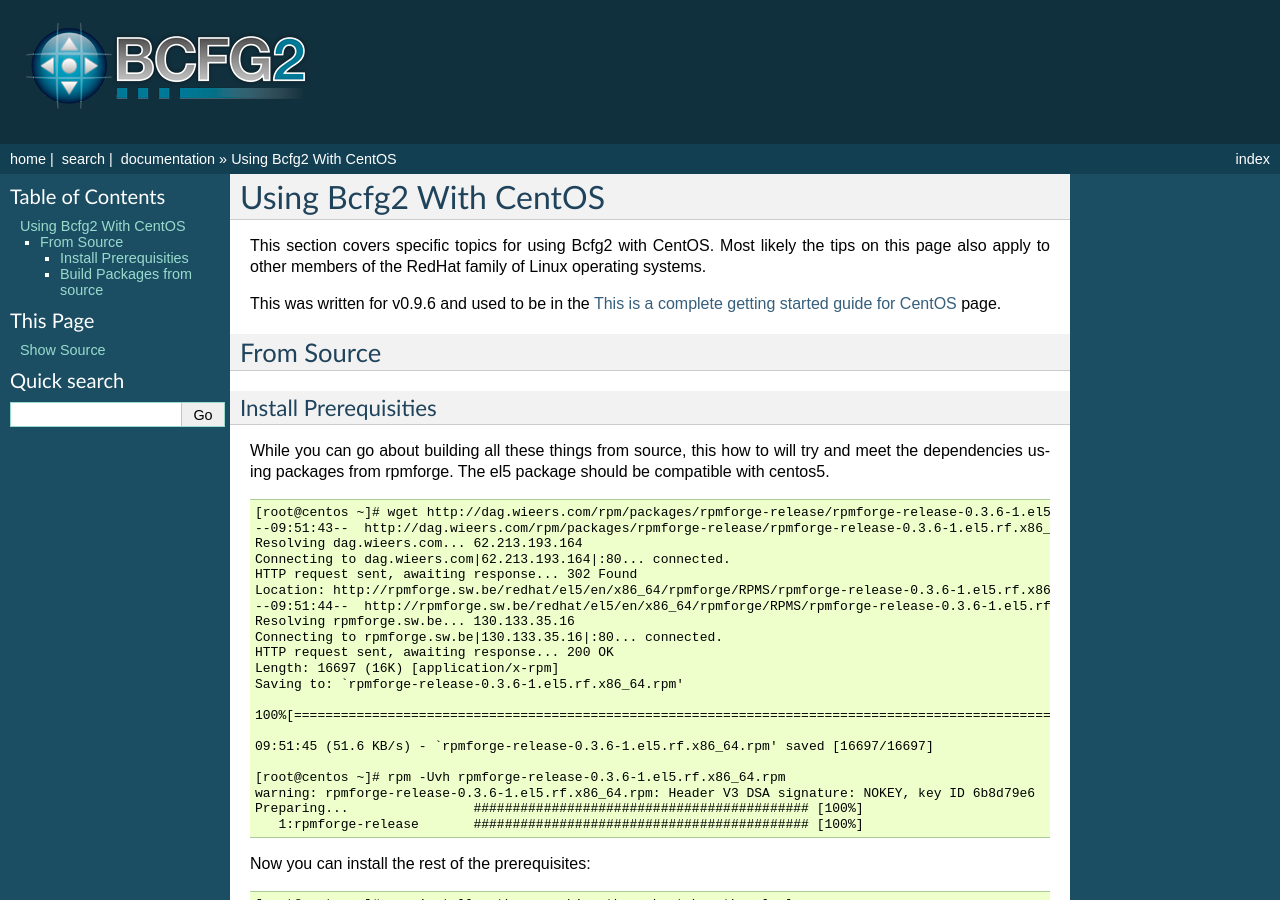
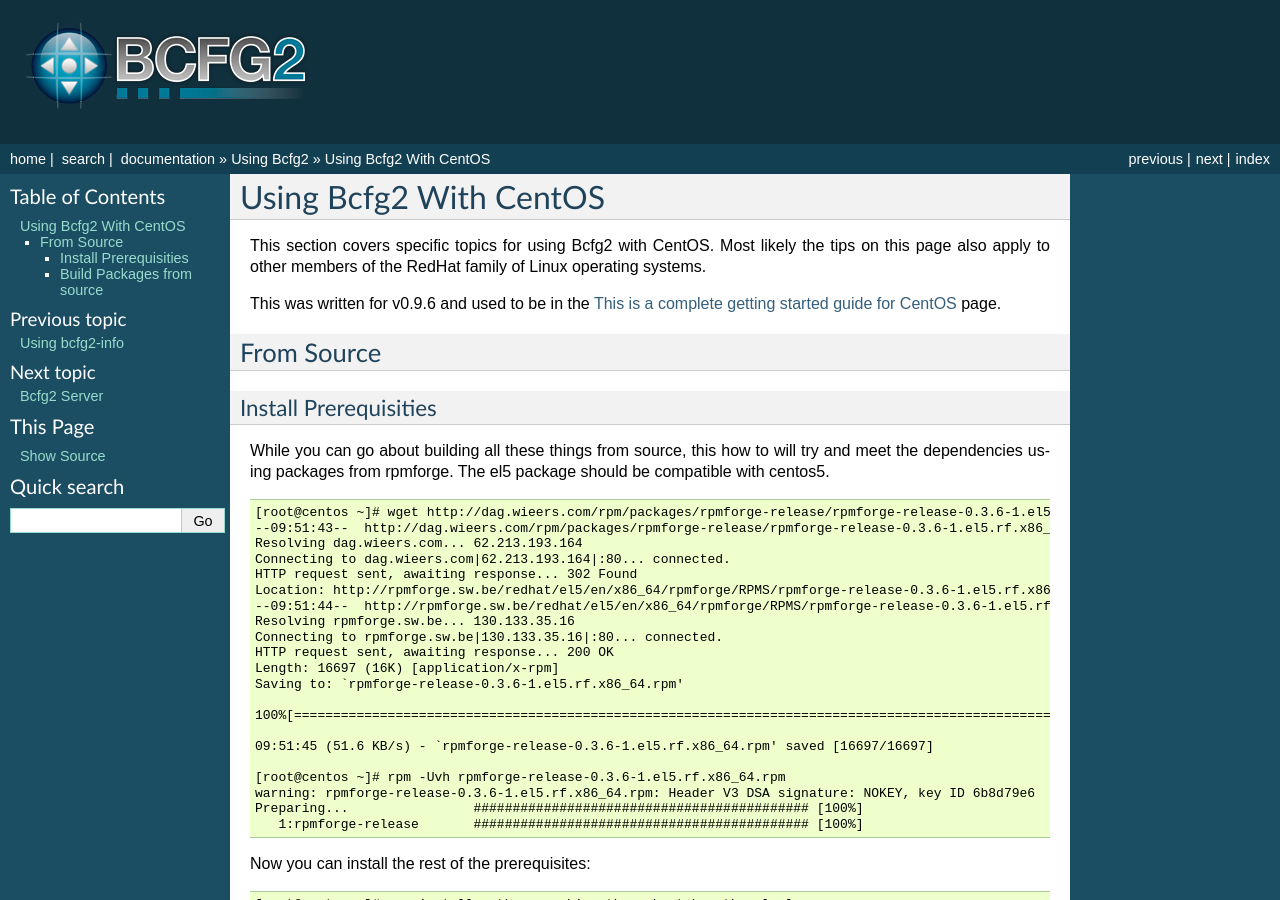
Before and after one commit to Bcfg2/bcfg2, a Sphinx documentation site: the page built from doc/getting_started/using-bcfg2-with-centos.txt, in a window 1280 px wide and 900 px high. Built offline with Sphinx 7.4.7, drawn with Linux system fonts in a browser that asks for light colours; pages that are not in the unit, such as notebooks, are missing from menus; some of the changed text lies outside the part shown.

```diff
--- a/doc/getting_started/index.txt
+++ b/doc/getting_started/index.txt
@@ -4,7 +4,7 @@
 
 ===========
 Using Bcfg2
-============
+===========
 
 These are many of the resources available to help new users get started.
 
@@ -16,7 +16,7 @@ These are many of the resources available to help new users get started.
    :maxdepth: 2
 
    using-bcfg2-info
-   using_bcfg2-with-centos
+   using-bcfg2-with-centos
 
 Must Reads
 ==========
```
Also changed, not shown: doc/getting_started/using-bcfg2-with-centos.txt (renamed from doc/getting_started/gs_centos.txt).
